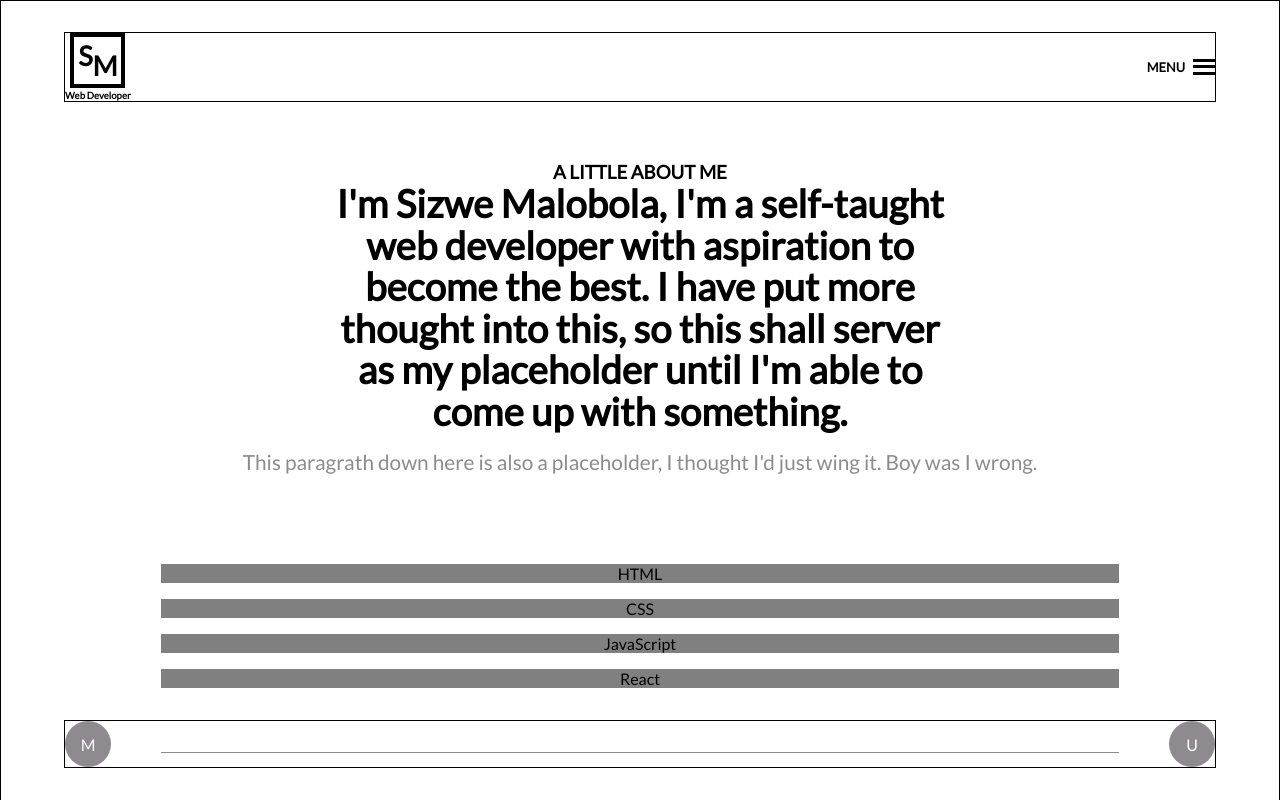
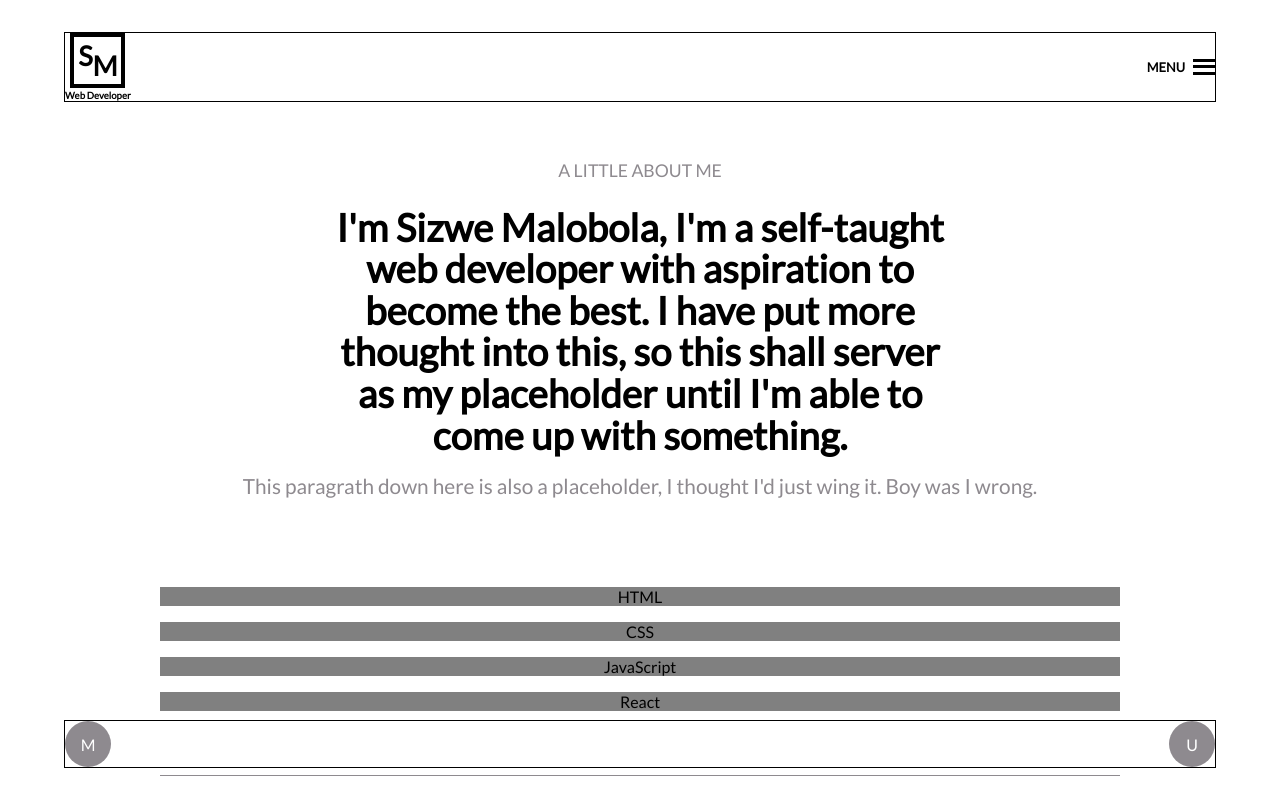
Before and after one commit to SizweMalobola/Portfolio_site, a React (Create React App) app: page /about in a window 1280 px wide. Shown: the top 800 px of the page. Built offline with nearby package versions, Linux system fonts and the light colour scheme.

Commit message:
fixed typo and removed container border

```diff
--- a/src/components/aboutStyle.module.css
+++ b/src/components/aboutStyle.module.css
@@ -1,7 +1,6 @@
 .container {
   position: relative;
   padding-top: 10rem;
-  border: 1px black solid;
   width: 100%;
   display: flex;
   flex-direction: column;
@@ -10,7 +9,7 @@
   --black-primary: black;
   --gray-primary: #8e8a8f;
 }
-.subtile {
+.subtitle {
   font-size: 1.1rem;
   font-weight: 350;
   margin-bottom: 1.6rem;
```
